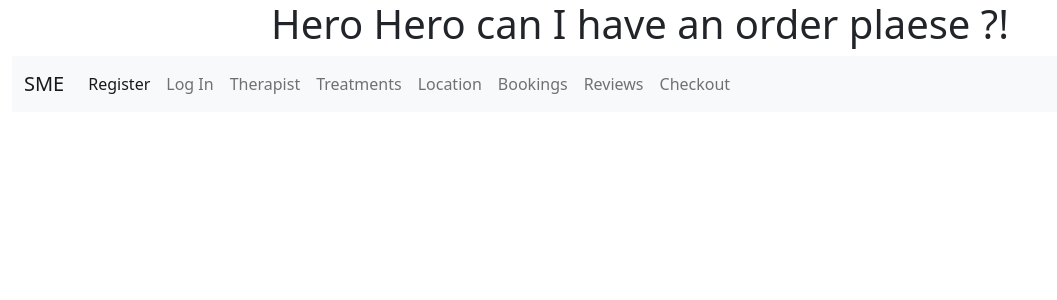
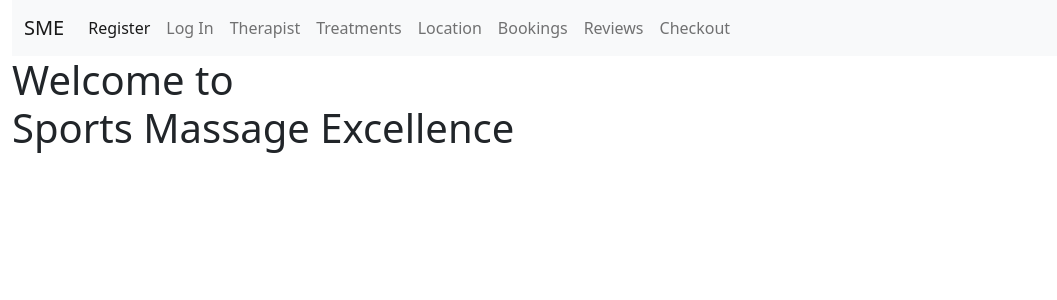
Before and after one commit to bartosz-makowski/sme, a Django app: page / in a window 1280 px wide. Shown: the top 300 px of the page, without its empty margins (0-1057 px from the left). Run offline with Django 3.2, Linux system fonts and the light colour scheme; some libraries are stand-ins or nearby versions.

Commit message:
aded h1 to home page

```diff
--- a/home/templates/home/index.html
+++ b/home/templates/home/index.html
@@ -2,10 +2,16 @@
 {% load static %}
 
 {% block page_header %}
-    <h1 class="text-center">Hero Hero can I have an order plaese ?!</h1>
+
 {% endblock %}
 
 {% block content %}
     {% include 'components/navbar/navbar.html' %}
+    <div class="row">
+        <div class="col-12">
+            <h1 class="">Welcome to <br> Sports Massage Excellence</h1>
+        </div>
+    </div>
+
 
 {% endblock %}
```
